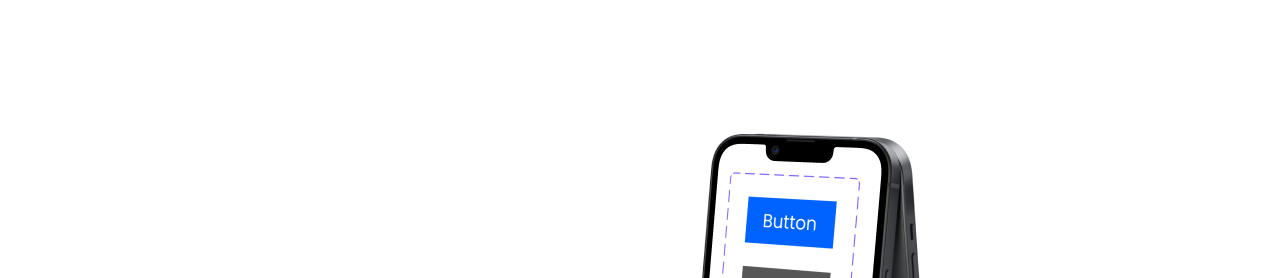
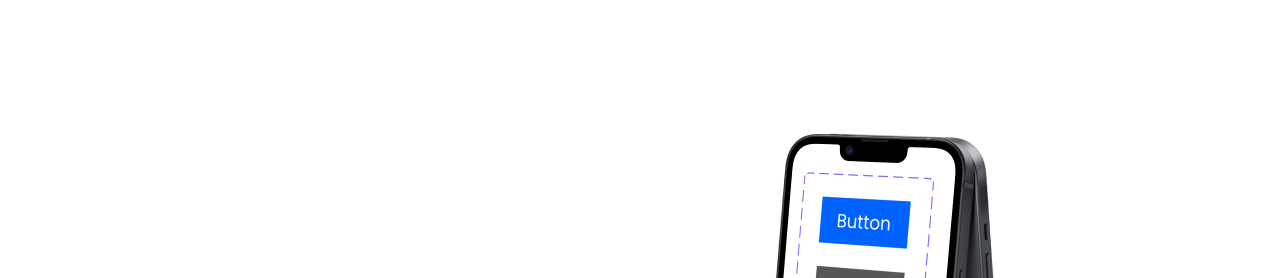
Before and after one commit to VanyaBurkov/FE-start-22.12.22, a plain HTML site: page Urok3/index1.html in a window 1280 px wide. Shown: the part 97-375 px from the top of the page. Drawn offline with Linux system fonts and the light colour scheme.

Commit message:
Update style1.css

```diff
--- a/Urok3/style/style1.css
+++ b/Urok3/style/style1.css
@@ -69,6 +69,9 @@ nav{
     text-align: right;
     width: 1134px;
 }
+.phone{
+    width: 1133px;
+}
 .Landing_Title{
     width: 631px;
     margin: 266px 48px 0 0;
@@ -94,7 +97,7 @@ nav{
     width: 630px;
     margin: 0px 112px 0 34px;
 }
-.phone, .authors, .check_demo, .for-who, .opinions,
+.authors, .check_demo, .for-who, .opinions,
 .my_product{
     width: 1280px;
 }
```
